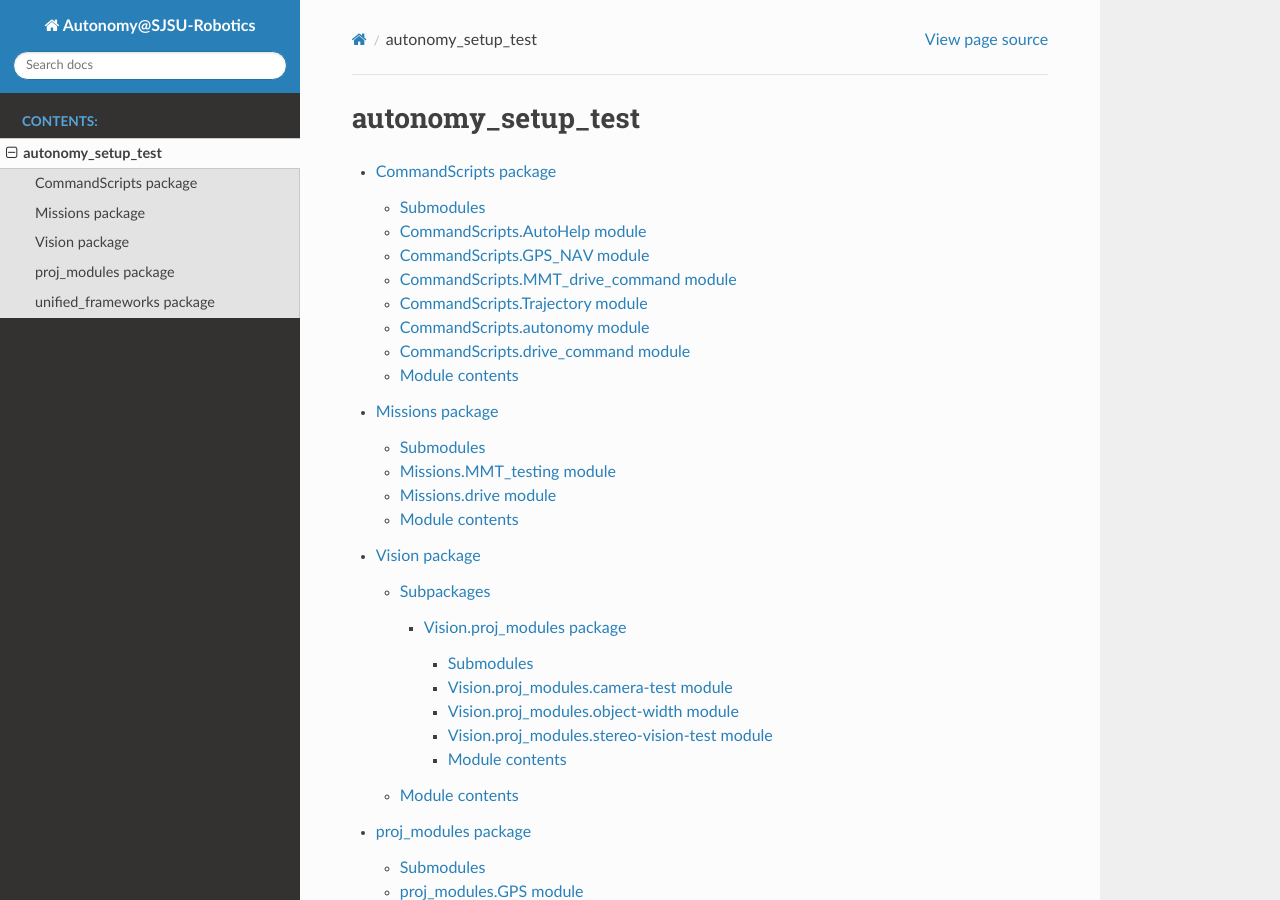
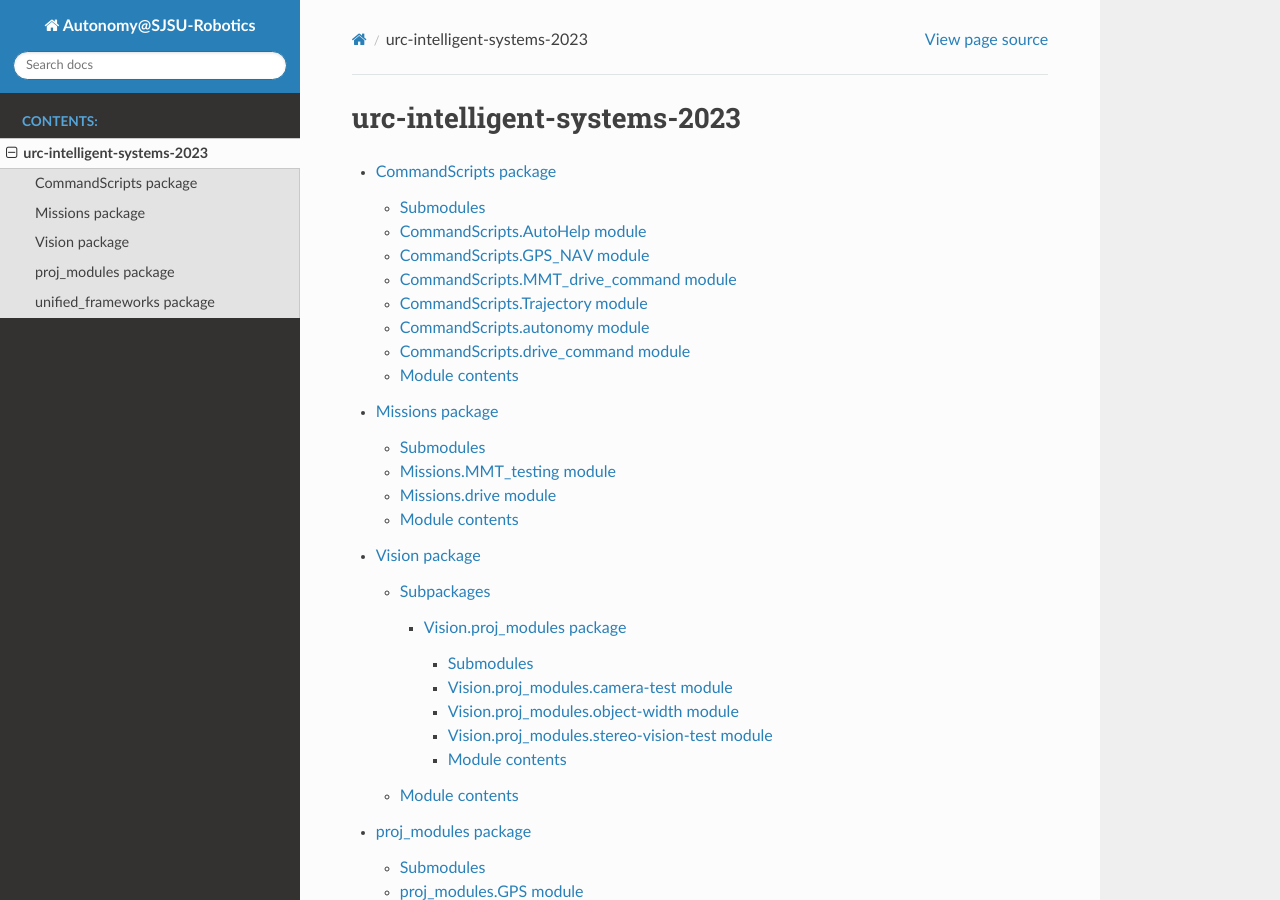
Before and after one commit to SJSURoboticsTeam/urc-intelligent-systems-2023, a Sphinx documentation site: the page built from docs/modules.rst, in a window 1280 px wide and 900 px high. Built offline with Sphinx 7.4.7 and the Read the Docs theme 2.0.0, drawn with Linux system fonts in a browser that asks for light colours.

```diff
--- a/docs/modules.rst
+++ b/docs/modules.rst
@@ -1,5 +1,5 @@
-autonomy_setup_test
-===================
+urc-intelligent-systems-2023
+============================
 
 .. toctree::
    :maxdepth: 4
```
Also changed, not shown: docs/README.md (added, +17 -0 lines).
